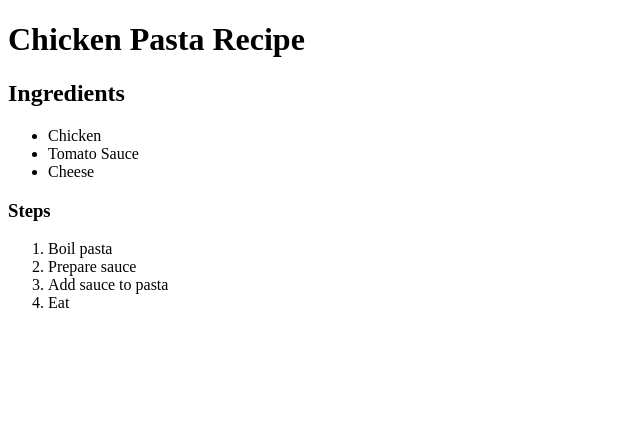
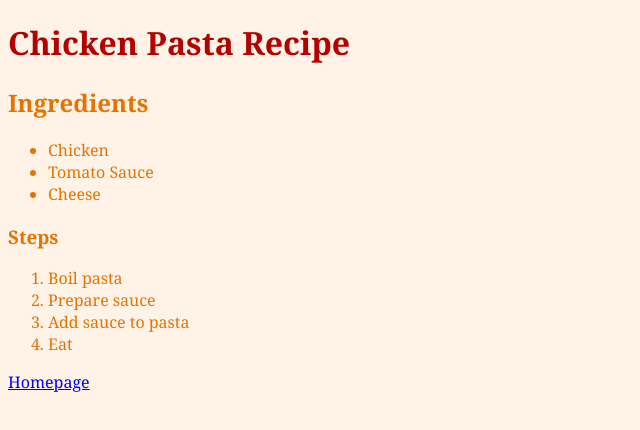
Before and after one commit to mfatima1/odin-recipes, a plain HTML site: page recipes/pasta.html in a window 1280 px wide. Shown: the whole page, without its empty margins (0-640 px from the left). Drawn offline with Linux system fonts and the light colour scheme.

Commit message:
Edit index.html and pasta.html

```diff
--- a/recipes/pasta.html
+++ b/recipes/pasta.html
@@ -2,10 +2,12 @@
 <html lang="en">
 
 <head>
-    <h1>Chicken Pasta Recipe</h1>
+    <h1 style="color: #b30000; font-family: Cambria, Cochin, Georgia, Times, 'Times New Roman', serif;">Chicken Pasta
+        Recipe</h1>
 </head>
 
-<body>
+<body
+    style="color:#e67300;font-family: Cambria, Cochin, Georgia, Times, 'Times New Roman', serif; background-color:#fff2e6">
     <h2>Ingredients</h2>
     <ul>
         <li>Chicken</li>
@@ -19,6 +21,7 @@
         <li>Add sauce to pasta</li>
         <li>Eat</li>
     </ol>
+    <a href="../index.html">Homepage</a>
 </body>
 
 </html>
```
Also changed, not shown: index.html (+19 -0 lines).
